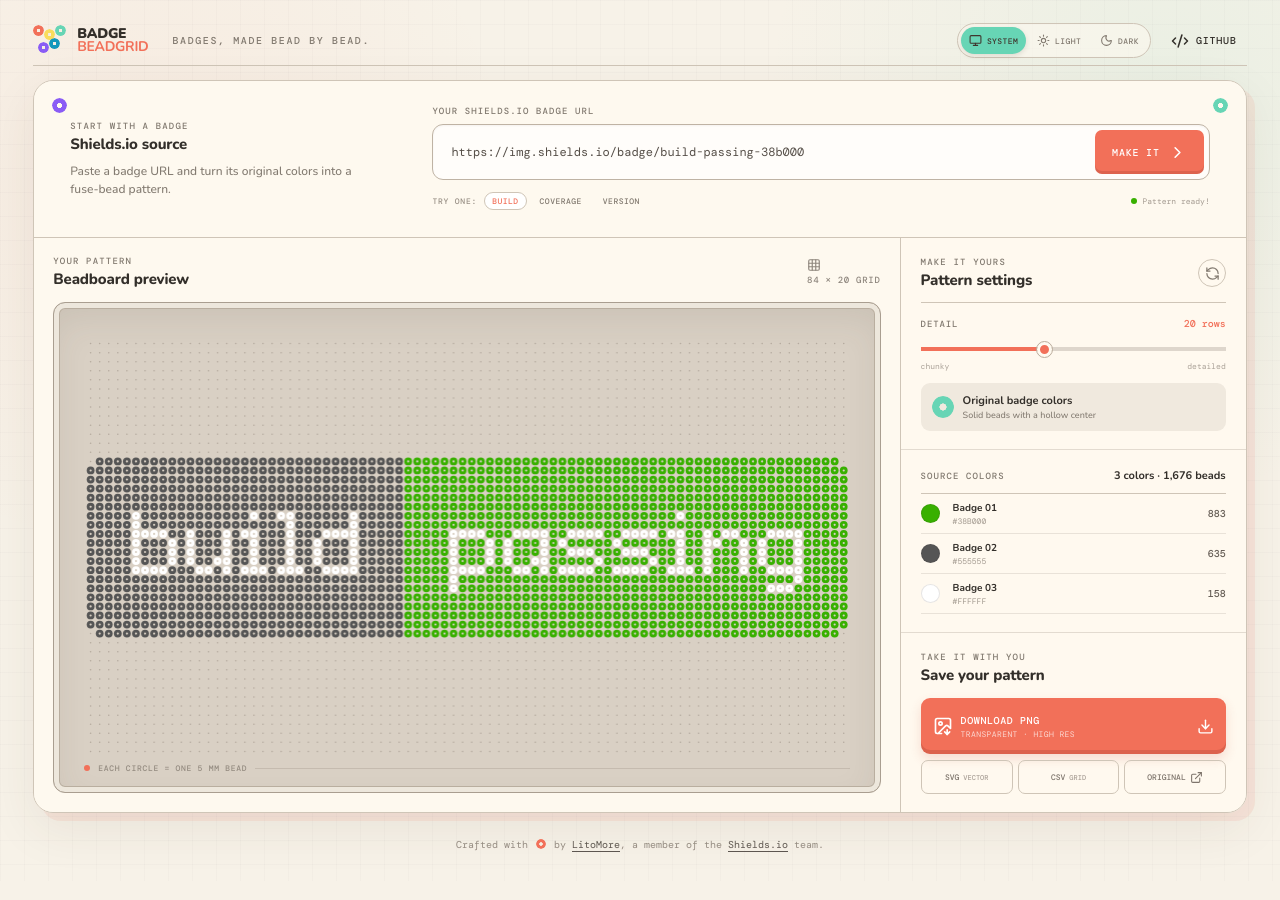
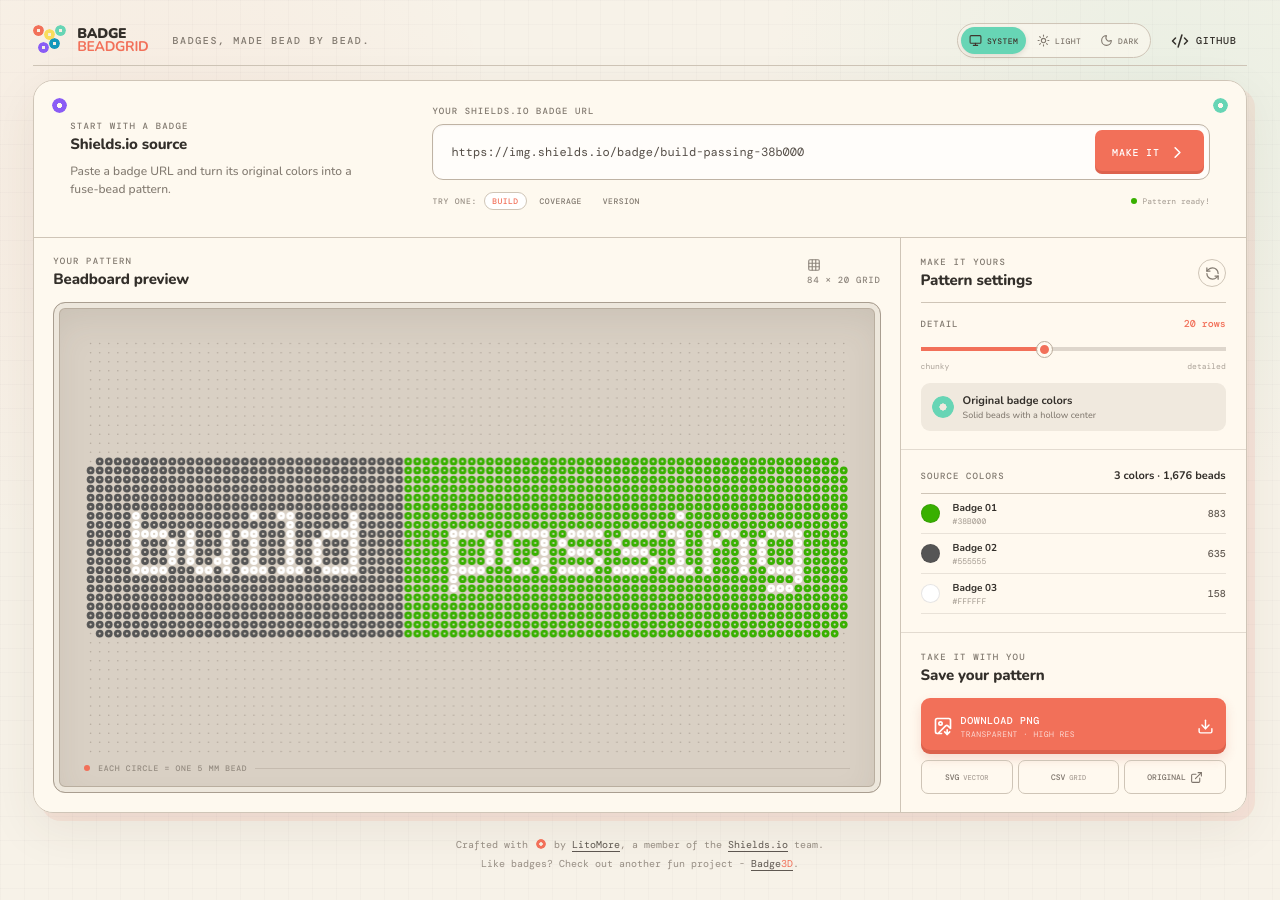
Before and after one commit to LitoMore/badge-beadgrid, a React (Vite) app: page / in a window 1280 px wide. Built offline with nearby package versions, Linux system fonts and the light colour scheme.

Commit message:
Mention the sister project - Badge3D

```diff
--- a/src/BeadgridApp.tsx
+++ b/src/BeadgridApp.tsx
@@ -967,7 +967,10 @@
         </aside>
       </section>
 
-      <footer>Crafted with <span className="footer-bead" aria-label="love" /> by <a href="https://github.com/LitoMore">LitoMore</a>, a member of the <a href="https://shields.io">Shields.io</a> team.</footer>
+      <footer>
+        <span>Crafted with <span className="footer-bead" aria-label="love" /> by <a href="https://github.com/LitoMore">LitoMore</a>, a member of the <a href="https://shields.io">Shields.io</a> team.</span>
+        <span>Like badges? Check out another fun project - <a href="https://badge3d.litomore.me" target="_blank" rel="noreferrer">Badge<span className="badge3d-accent">3D</span></a>.</span>
+      </footer>
     </main>
   );
 }
--- a/src/globals.css
+++ b/src/globals.css
@@ -183,10 +183,11 @@
 .export-secondary button:hover, .export-secondary a:hover { border-color: var(--coral); color: var(--coral); }
 .export-secondary button span { color: #aaa097; font-size: 7px; }
 
-footer { max-width: 1440px; margin: 24px auto 0; color: #978e84; font: 400 10px/1.6 "DM Mono", monospace; text-align: center; }
+footer { display: grid; gap: 3px; max-width: 1440px; margin: 24px auto 0; color: #978e84; font: 400 10px/1.6 "DM Mono", monospace; text-align: center; }
 .footer-bead { display: inline-block; width: 10px; height: 10px; margin: 0 2px; border-radius: 50%; background: var(--coral); vertical-align: -1px; -webkit-mask: radial-gradient(circle, transparent 0 22%, #000 24%); mask: radial-gradient(circle, transparent 0 22%, #000 24%); }
 footer a { color: #5f5851; text-underline-offset: 3px; }
 footer a:hover { color: var(--coral); }
+.badge3d-accent { color: var(--coral); }
 .spin { animation: spin 1s linear infinite; }
 @keyframes spin { to { transform: rotate(360deg); } }
 
```
